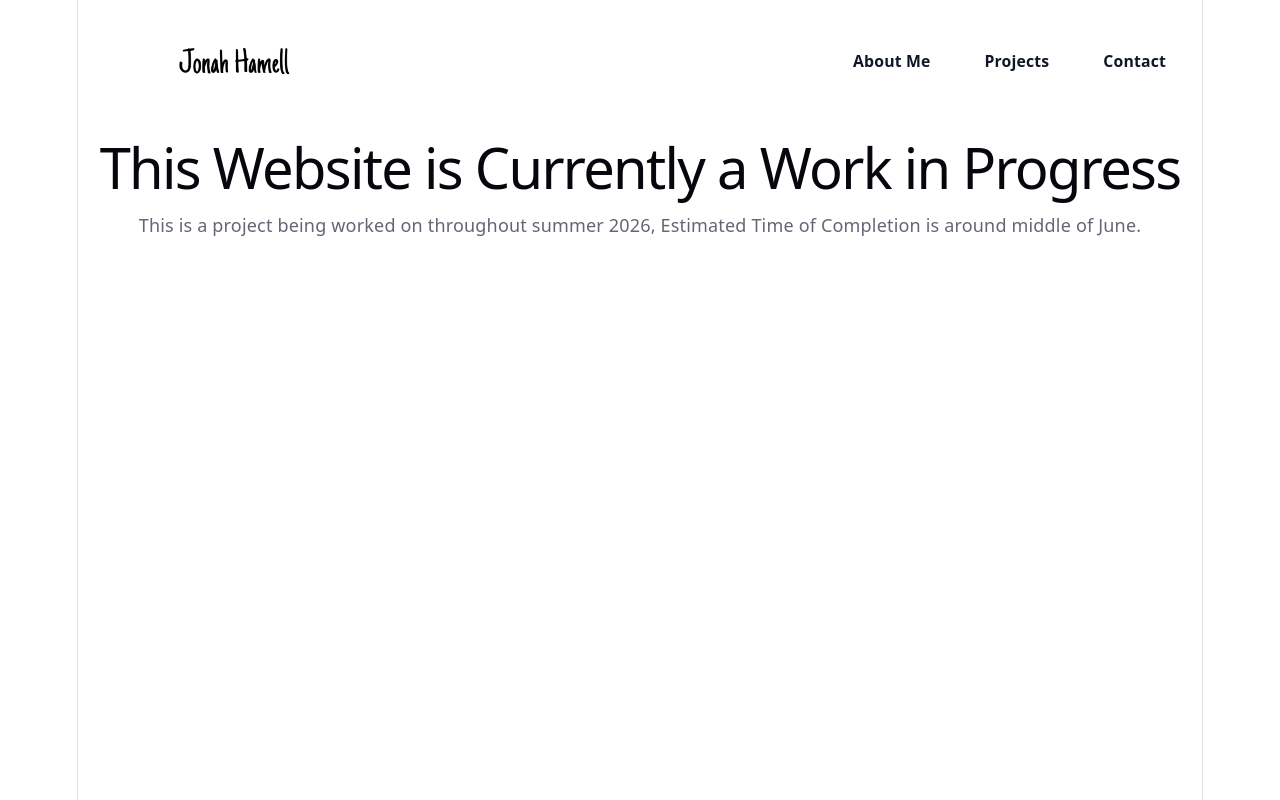
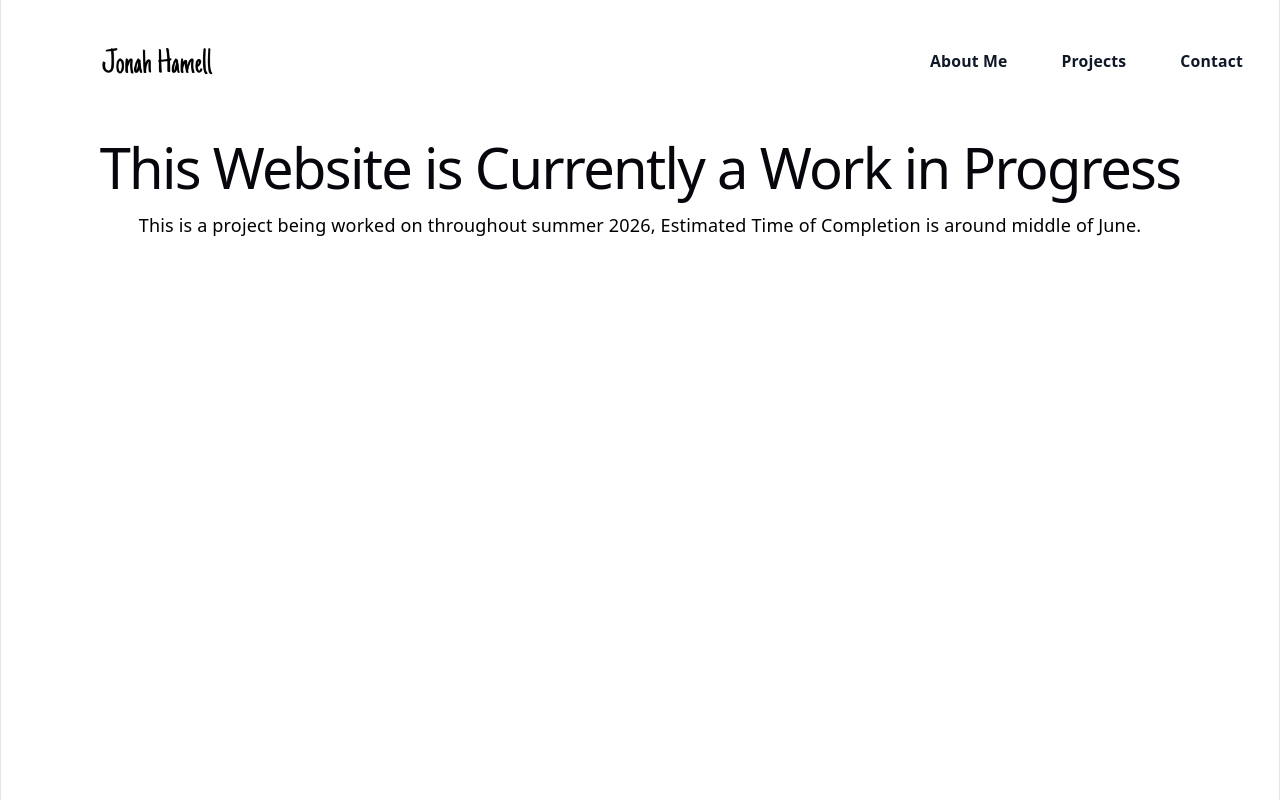
Before and after one commit to jonahhamell/personal_website, a React (Vite) app: page / in a window 1280 px wide. Built offline with nearby package versions, Linux system fonts and the light colour scheme.

Commit message:
[FIX] UI Changes for Header and Background.

```diff
--- a/src/App.tsx
+++ b/src/App.tsx
@@ -1,6 +1,5 @@
 import Message from './Message';
 import Header from './components/Header';
-import Playground from './components/Playground';
 
 function App() {
   return (
--- a/src/Message.tsx
+++ b/src/Message.tsx
@@ -1,8 +1,8 @@
 function Message() {
     return (
         <div>
-            <h1>This Website is Currently a Work in Progress</h1>
-            <p>This is a project being worked on throughout summer 2026, Estimated Time of Completion is around middle of June.</p>
+            <h1 className="text-black">This Website is Currently a Work in Progress</h1>
+            <p className="text-black">This is a project being worked on throughout summer 2026, Estimated Time of Completion is around middle of June.</p>
         </div>
     );
 }
--- a/src/index.css
+++ b/src/index.css
@@ -53,7 +53,7 @@
 }
 
 #root {
-  width: 1126px;
+  width: 100%;
   max-width: 100%;
   margin: 0 auto;
   text-align: center;
@@ -66,6 +66,7 @@
 
 body {
   margin: 0;
+  background: white;
 }
 
 h1,
```
